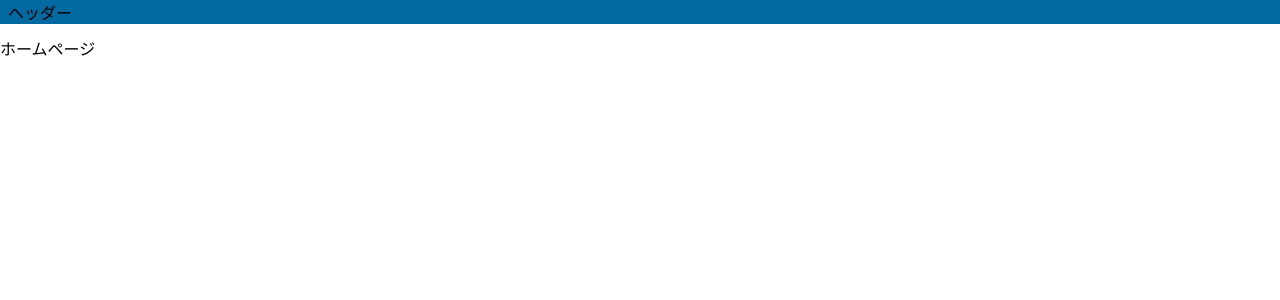
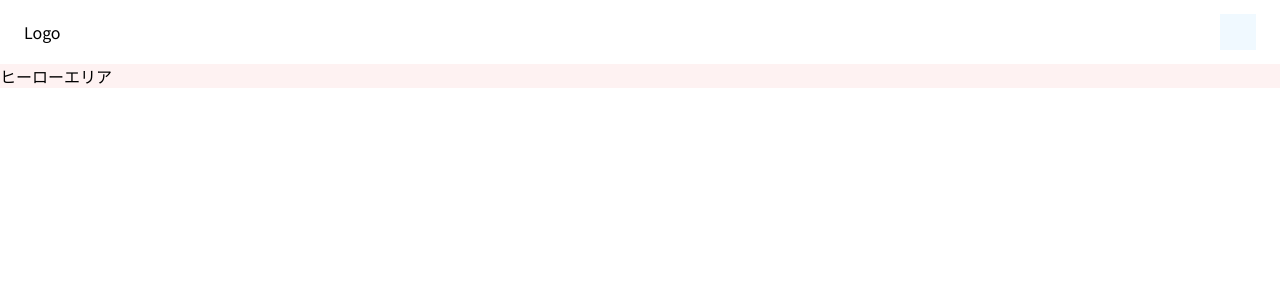
Before and after one commit to awakepanda/portfolio, a Next.js app: page / in a window 1280 px wide. Shown: the top 300 px of the page. Built offline with nearby package versions, Linux system fonts and the light colour scheme.

Commit message:
Add Hero component and coding GlobalMenu

```diff
--- a/src/app/components/GlobalMenu.tsx
+++ b/src/app/components/GlobalMenu.tsx
@@ -1,9 +1,12 @@
 export default function GlobaleMenu() {
   return (
-    <header className="fixed top-0 left-0 bg-sky-700 w-full px-2">
-      <div>
-        <p>ヘッダー</p>
-      </div>
+    <header className="sticky top-0 px-6 h-16 flex items-center">
+      <nav className="flex justify-between items-center w-full cursor-pointer">
+        <div>Logo</div>
+        <button className="w-9 h-9 bg-sky-50">
+          <div></div>
+        </button>
+      </nav>
     </header>
   );
 }
--- /dev/null
+++ b/src/app/components/Hero.tsx
@@ -0,0 +1,7 @@
+export default function Hero() {
+  return (
+    <div className="bg-red-50 w-full">
+      <h1>ヒーローエリア</h1>
+    </div>
+  );
+}
--- a/src/app/page.tsx
+++ b/src/app/page.tsx
@@ -1,10 +1,11 @@
-import GlobaleMenu from "./components/GlobalMenu";
+import GlobaleMenu from "@/app/components/GlobalMenu";
+import Hero from "@/app/components/Hero";
 
 export default function Home() {
   return (
-    <main className="pt-9">
+    <main className="relative">
       <GlobaleMenu />
-      <p>ホームページ</p>
+      <Hero />
     </main>
   );
 }
```
